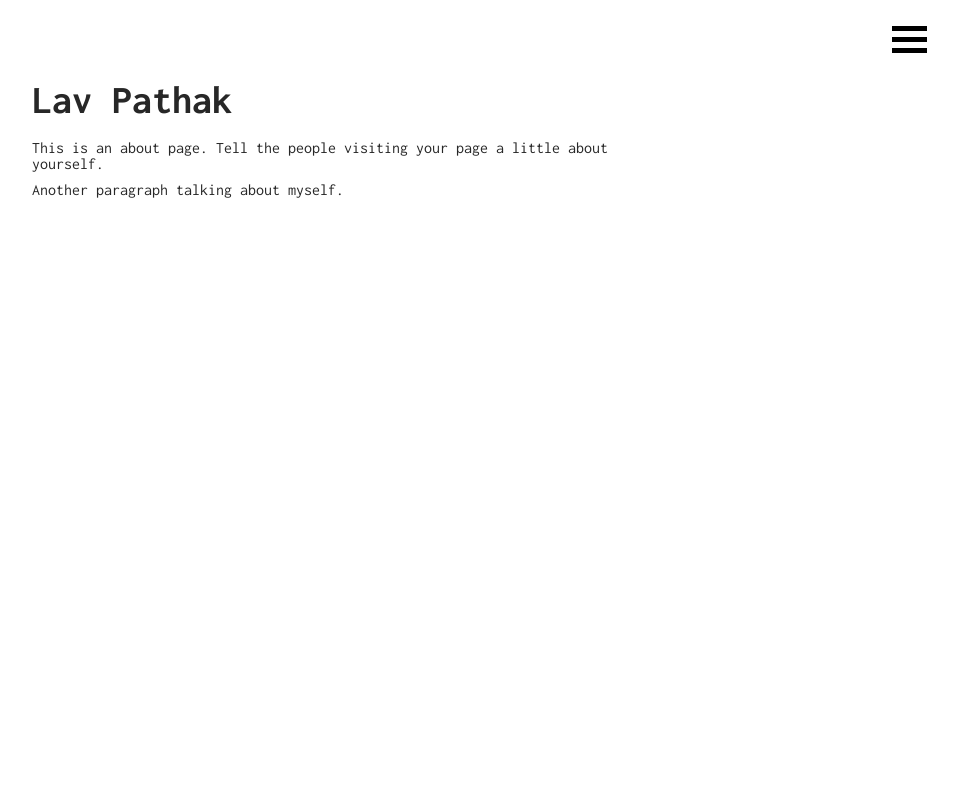
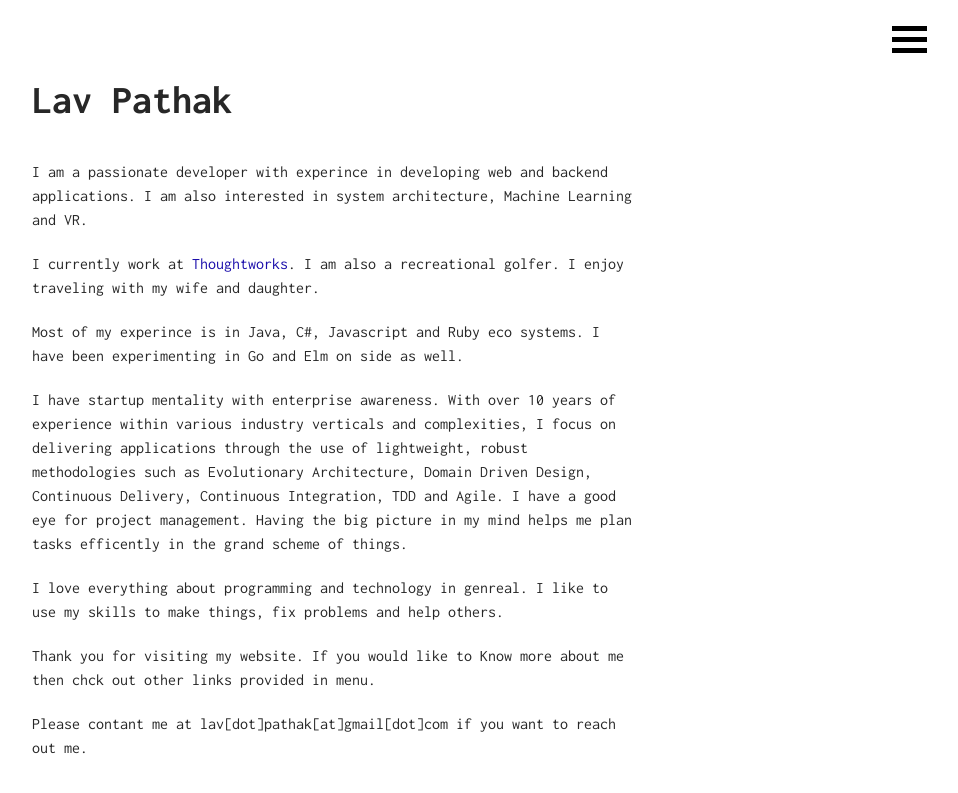
Before and after one commit to lavpathak/lavpathak.com, a Jekyll site: the page built from index.html, in a window 1280 px wide. Shown: the top 793 px of the page, without its empty margins (308-1266 px from the left). Built offline with Jekyll 4.4.1, drawn with Linux system fonts in a browser that asks for light colours.

Commit message:
Add text in home page.

```diff
--- a/assets/css/main.scss
+++ b/assets/css/main.scss
@@ -79,6 +79,11 @@ blockquote {
 			padding-left: 5px;
 		}
 	}
+}
+
+.paragraph {
+	padding-top: 20px;
+	line-height: 150%;
 }
 
 .blog {
--- a/index.html
+++ b/index.html
@@ -2,7 +2,34 @@
 layout: home
 ---
 
-This is an about page. Tell the people visiting your page a little about yourself.
-<p>
-</p>
-Another paragraph talking about myself.
+<div class="paragraph">
+  I am a passionate developer with experince in developing web and backend applications. I am also interested in system architecture, Machine Learning and VR.
+</div>
+
+<div class="paragraph">
+  I currently work at <a href="http://www.thoughtworks.com">Thoughtworks</a>.
+  I am also a recreational golfer. I enjoy traveling with my wife and daughter.
+</div>
+
+<div class="paragraph">
+  Most of my experince is in Java, C#, Javascript and Ruby eco systems. I have been experimenting in Go and Elm on side as well.
+</div>
+
+<div class="paragraph">
+  I have startup mentality with enterprise awareness.
+  With over 10 years of experience within various industry verticals and complexities,
+  I focus on delivering applications through the use of lightweight, robust methodologies such as Evolutionary Architecture, Domain Driven Design, Continuous Delivery, Continuous Integration, TDD and Agile.
+  I have a good eye for project management. Having the big picture in my mind helps me plan tasks efficently in the grand scheme of things.
+</div>
+
+<div class="paragraph">
+  I love everything about programming and technology in genreal. I like to use my skills to make things, fix problems and help others.
+</div>
+
+<div class="paragraph">
+  Thank you for visiting my website. If you would like to Know more about me then chck out other links provided in menu.
+</div>
+
+<div class="paragraph">
+  Please contant me at lav[dot]pathak[at]gmail[dot]com if you want to reach out me.
+</div>
```
